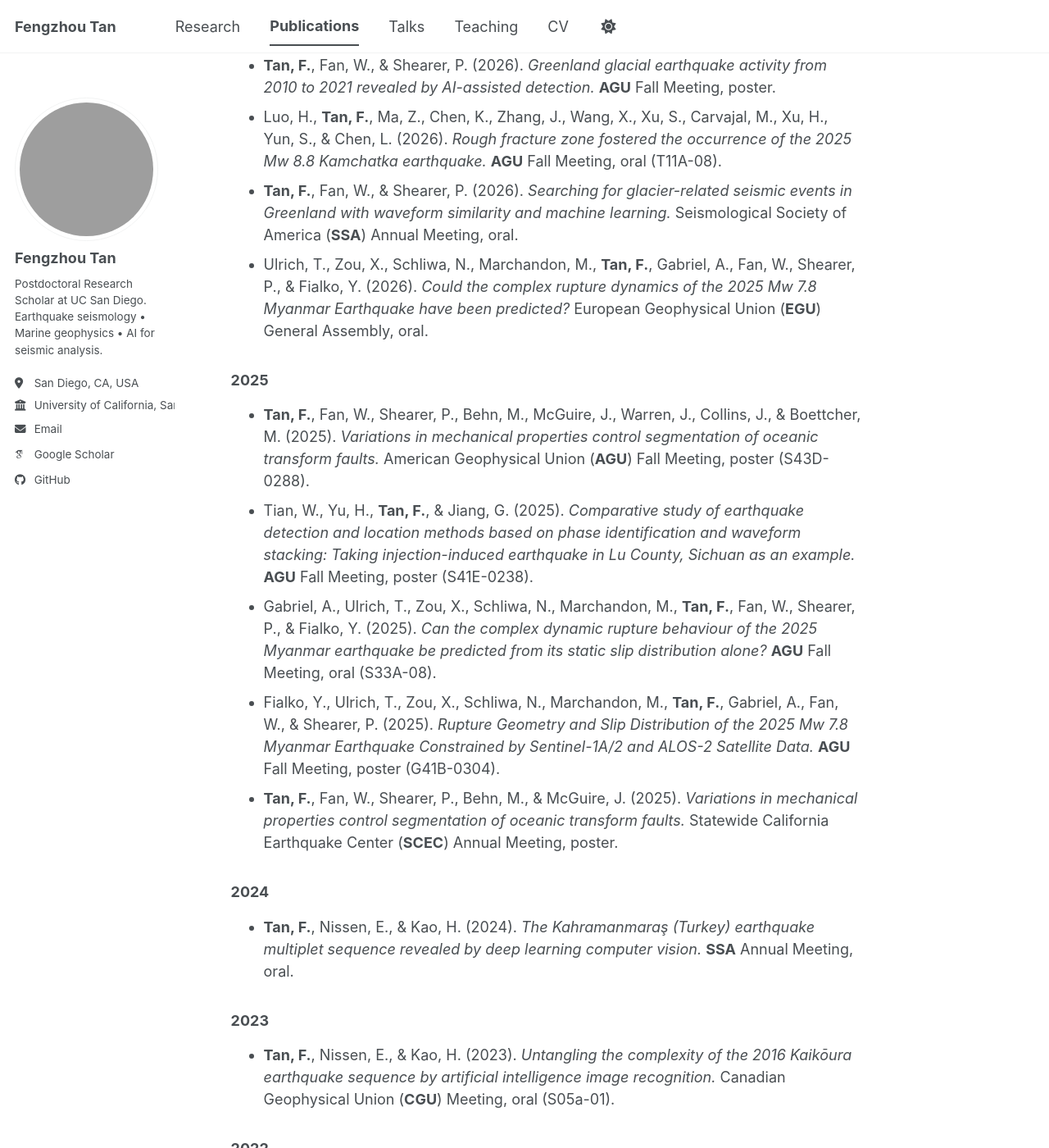
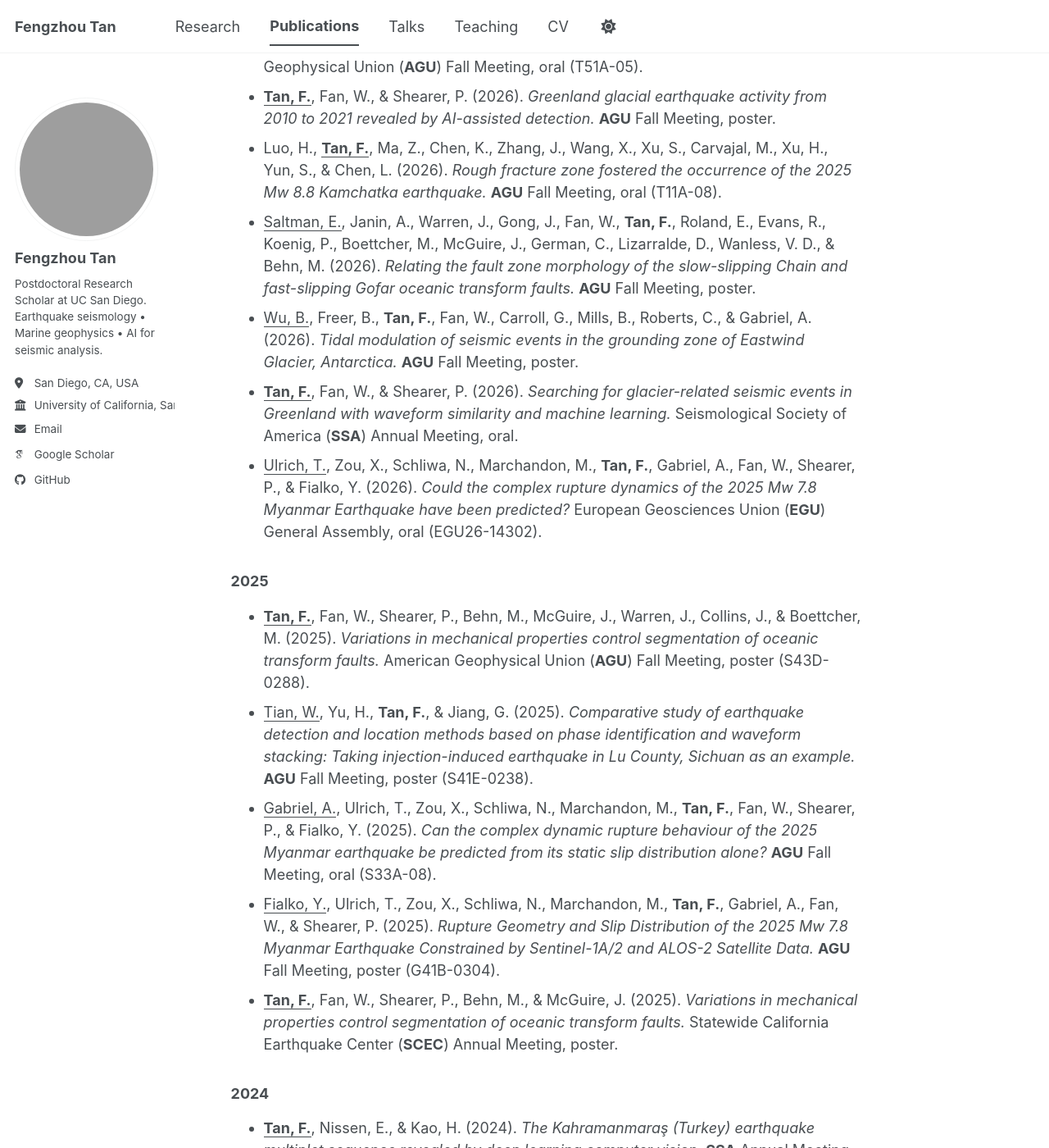
Before and after one commit to tanfengzhou/tanfengzhou.github.io, a Jekyll site: the page built from _pages/publications.md, in a window 1280 px wide and 1400 px high, scrolled down 2509 px. Shown: the whole window at 82% size. Built offline with Jekyll 4.4.1, drawn with Linux system fonts in a browser that asks for light colours; some web fonts are replaced; a script bundle is joined from its source files by our own code; library files that are not in the unit come from our copies; some of the changed text lies outside the part shown; grey boxes are pictures that could not be loaded.

Commit message:
Complete conference records and underline presenting authors from CV source

```diff
--- a/_pages/publications.md
+++ b/_pages/publications.md
@@ -39,45 +39,49 @@ author_profile: true
 
 ## Conference publications
 
+Presenting authors are underlined.
+
 ### 2026
-- **Tan, F.**, Fan, W., Shearer, P., McGuire, J., Behn, M., Warren, J., Liu, Y., Collins, J., & Boettcher, M. (2026). *Fault-zone structure and fluid conditions associated with along-strike segmentation at the Gofar transform fault, East Pacific Rise.* American Geophysical Union (**AGU**) Fall Meeting, oral (T51A-05).
-- **Tan, F.**, Fan, W., & Shearer, P. (2026). *Greenland glacial earthquake activity from 2010 to 2021 revealed by AI-assisted detection.* **AGU** Fall Meeting, poster.
-- Luo, H., **Tan, F.**, Ma, Z., Chen, K., Zhang, J., Wang, X., Xu, S., Carvajal, M., Xu, H., Yun, S., & Chen, L. (2026). *Rough fracture zone fostered the occurrence of the 2025 Mw 8.8 Kamchatka earthquake.* **AGU** Fall Meeting, oral (T11A-08).
-- **Tan, F.**, Fan, W., & Shearer, P. (2026). *Searching for glacier-related seismic events in Greenland with waveform similarity and machine learning.* Seismological Society of America (**SSA**) Annual Meeting, oral.
-- Ulrich, T., Zou, X., Schliwa, N., Marchandon, M., **Tan, F.**, Gabriel, A., Fan, W., Shearer, P., & Fialko, Y. (2026). *Could the complex rupture dynamics of the 2025 Mw 7.8 Myanmar Earthquake have been predicted?* European Geophysical Union (**EGU**) General Assembly, oral.
+- **<u>Tan, F.</u>**, Fan, W., Shearer, P., McGuire, J., Behn, M., Warren, J., Liu, Y., Collins, J., & Boettcher, M. (2026). *Fault-zone structure and fluid conditions associated with along-strike segmentation at the Gofar transform fault, East Pacific Rise.* American Geophysical Union (**AGU**) Fall Meeting, oral (T51A-05).
+- **<u>Tan, F.</u>**, Fan, W., & Shearer, P. (2026). *Greenland glacial earthquake activity from 2010 to 2021 revealed by AI-assisted detection.* **AGU** Fall Meeting, poster.
+- Luo, H., **<u>Tan, F.</u>**, Ma, Z., Chen, K., Zhang, J., Wang, X., Xu, S., Carvajal, M., Xu, H., Yun, S., & Chen, L. (2026). *Rough fracture zone fostered the occurrence of the 2025 Mw 8.8 Kamchatka earthquake.* **AGU** Fall Meeting, oral (T11A-08).
+- <u>Saltman, E.</u>, Janin, A., Warren, J., Gong, J., Fan, W., **Tan, F.**, Roland, E., Evans, R., Koenig, P., Boettcher, M., McGuire, J., German, C., Lizarralde, D., Wanless, V. D., & Behn, M. (2026). *Relating the fault zone morphology of the slow-slipping Chain and fast-slipping Gofar oceanic transform faults.* **AGU** Fall Meeting, poster.
+- <u>Wu, B.</u>, Freer, B., **Tan, F.**, Fan, W., Carroll, G., Mills, B., Roberts, C., & Gabriel, A. (2026). *Tidal modulation of seismic events in the grounding zone of Eastwind Glacier, Antarctica.* **AGU** Fall Meeting, poster.
+- **<u>Tan, F.</u>**, Fan, W., & Shearer, P. (2026). *Searching for glacier-related seismic events in Greenland with waveform similarity and machine learning.* Seismological Society of America (**SSA**) Annual Meeting, oral.
+- <u>Ulrich, T.</u>, Zou, X., Schliwa, N., Marchandon, M., **Tan, F.**, Gabriel, A., Fan, W., Shearer, P., & Fialko, Y. (2026). *Could the complex rupture dynamics of the 2025 Mw 7.8 Myanmar Earthquake have been predicted?* European Geosciences Union (**EGU**) General Assembly, oral (EGU26-14302).
 
 ### 2025
-- **Tan, F.**, Fan, W., Shearer, P., Behn, M., McGuire, J., Warren, J., Collins, J., & Boettcher, M. (2025). *Variations in mechanical properties control segmentation of oceanic transform faults.* American Geophysical Union (**AGU**) Fall Meeting, poster (S43D-0288).
-- Tian, W., Yu, H., **Tan, F.**, & Jiang, G. (2025). *Comparative study of earthquake detection and location methods based on phase identification and waveform stacking: Taking injection-induced earthquake in Lu County, Sichuan as an example.* **AGU** Fall Meeting, poster (S41E-0238).
-- Gabriel, A., Ulrich, T., Zou, X., Schliwa, N., Marchandon, M., **Tan, F.**, Fan, W., Shearer, P., & Fialko, Y. (2025). *Can the complex dynamic rupture behaviour of the 2025 Myanmar earthquake be predicted from its static slip distribution alone?* **AGU** Fall Meeting, oral (S33A-08).
-- Fialko, Y., Ulrich, T., Zou, X., Schliwa, N., Marchandon, M., **Tan, F.**, Gabriel, A., Fan, W., & Shearer, P. (2025). *Rupture Geometry and Slip Distribution of the 2025 Mw 7.8 Myanmar Earthquake Constrained by Sentinel-1A/2 and ALOS-2 Satellite Data.* **AGU** Fall Meeting, poster (G41B-0304).
-- **Tan, F.**, Fan, W., Shearer, P., Behn, M., & McGuire, J. (2025). *Variations in mechanical properties control segmentation of oceanic transform faults.* Statewide California Earthquake Center (**SCEC**) Annual Meeting, poster.
+- **<u>Tan, F.</u>**, Fan, W., Shearer, P., Behn, M., McGuire, J., Warren, J., Collins, J., & Boettcher, M. (2025). *Variations in mechanical properties control segmentation of oceanic transform faults.* American Geophysical Union (**AGU**) Fall Meeting, poster (S43D-0288).
+- <u>Tian, W.</u>, Yu, H., **Tan, F.**, & Jiang, G. (2025). *Comparative study of earthquake detection and location methods based on phase identification and waveform stacking: Taking injection-induced earthquake in Lu County, Sichuan as an example.* **AGU** Fall Meeting, poster (S41E-0238).
+- <u>Gabriel, A.</u>, Ulrich, T., Zou, X., Schliwa, N., Marchandon, M., **Tan, F.**, Fan, W., Shearer, P., & Fialko, Y. (2025). *Can the complex dynamic rupture behaviour of the 2025 Myanmar earthquake be predicted from its static slip distribution alone?* **AGU** Fall Meeting, oral (S33A-08).
+- <u>Fialko, Y.</u>, Ulrich, T., Zou, X., Schliwa, N., Marchandon, M., **Tan, F.**, Gabriel, A., Fan, W., & Shearer, P. (2025). *Rupture Geometry and Slip Distribution of the 2025 Mw 7.8 Myanmar Earthquake Constrained by Sentinel-1A/2 and ALOS-2 Satellite Data.* **AGU** Fall Meeting, poster (G41B-0304).
+- **<u>Tan, F.</u>**, Fan, W., Shearer, P., Behn, M., & McGuire, J. (2025). *Variations in mechanical properties control segmentation of oceanic transform faults.* Statewide California Earthquake Center (**SCEC**) Annual Meeting, poster.
 
 ### 2024
-- **Tan, F.**, Nissen, E., & Kao, H. (2024). *The Kahramanmaraş (Turkey) earthquake multiplet sequence revealed by deep learning computer vision.* **SSA** Annual Meeting, oral.
+- **<u>Tan, F.</u>**, Nissen, E., & Kao, H. (2024). *The Kahramanmaraş (Turkey) earthquake multiplet sequence revealed by deep learning computer vision.* **SSA** Annual Meeting, oral.
 
 ### 2023
-- **Tan, F.**, Nissen, E., & Kao, H. (2023). *Untangling the complexity of the 2016 Kaikōura earthquake sequence by artificial intelligence image recognition.* Canadian Geophysical Union (**CGU**) Meeting, oral (S05a-01).
+- **<u>Tan, F.</u>**, Nissen, E., & Kao, H. (2023). *Untangling the complexity of the 2016 Kaikōura earthquake sequence by artificial intelligence image recognition.* Canadian Geophysical Union (**CGU**) Meeting, oral (S05a-01).
 
 ### 2022
-- **Tan, F.**, Kao, H., Yi, K. M., Goerzen, C., Hutchinson, J., Gao, D., Farahbod, A., & Nissen, E. (2022). *Source Untangler Guided by Artificial Intelligence Image Recognition (SUGAR).* **AGU** Fall Meeting, oral (S52A-03).
+- **<u>Tan, F.</u>**, Kao, H., Yi, K. M., Goerzen, C., Hutchinson, J., Gao, D., Farahbod, A., & Nissen, E. (2022). *Source Untangler Guided by Artificial Intelligence Image Recognition (SUGAR).* **AGU** Fall Meeting, oral (S52A-03).
 
 ### 2021
-- Karasozen, E., Pousse-Beltran, L., Buyukakpinar, P., Dogan, G. G., Goldberg, D., Floyd, M., **Tan, F.**, Bergman, E., Nissen, E., Ozacar, A., & Yalciner, A. C. (2021). *The 2020 October 30 Mw 7.0 Samos earthquake.* European Seismological Commission (**ESC**) Assembly, oral (38-206).
-- Schaeffer, A., **Tan, F.**, Hale, C., Kao, H., Mulder, T., & Paul, C. (2021). *Examining micro-seismicity across southern Vancouver Island: applying automated detection to augment existing seismic catalogues.* **AGU** Fall Meeting, poster (T15D-0195).
-- Salomon, G., **Tan, F.**, Nissen, E., Pousse-Beltran, L., Bergman, E., & Karasozen, E. (2021). *Tectonic setting of the Koryak region, Siberia from the 2020 M 6.4 Chukotskiy earthquake.* **AGU** Fall Meeting, poster (EP55A-1059).
+- <u>Karasozen, E.</u>, Pousse-Beltran, L., Buyukakpinar, P., Dogan, G. G., Goldberg, D., Floyd, M., **Tan, F.**, Bergman, E., Nissen, E., Ozacar, A., & Yalciner, A. C. (2021). *The 2020 October 30 Mw 7.0 Samos earthquake.* European Seismological Commission (**ESC**) Assembly, oral (38-206).
+- <u>Schaeffer, A.</u>, **Tan, F.**, Hale, C., Kao, H., Mulder, T., & Paul, C. (2021). *Examining micro-seismicity across southern Vancouver Island: applying automated detection to augment existing seismic catalogues.* **AGU** Fall Meeting, poster (T15D-0195).
+- <u>Salomon, G.</u>, **Tan, F.**, Nissen, E., Pousse-Beltran, L., Bergman, E., & Karasozen, E. (2021). *Tectonic setting of the Koryak region, Siberia from the 2020 M 6.4 Chukotskiy earthquake.* **AGU** Fall Meeting, poster (EP55A-1059).
 
 ### 2020
-- **Tan, F.**, Kao, H., & Nissen, E. (2020). *Tracking earthquake sequences in real time: application of Seismicity-Scanning based on Navigated Automatic Phase-picking (S-SNAP) to the 2019 Ridgecrest, California sequence.* **AGU** Fall Meeting, poster (S038-0016).
-- **Tan, F.**, Kao, H., & Nissen, E. (2020). *Source-Scanning based on Navigated Automatic Phase-Picking (S-SNAP) for delineating the spatiotemporal distribution of earthquake sequence in real time: application to the 2019 Ridgecrest, California sequence.* **SSA** Annual Meeting, oral (Seismological Research Letters 91(2B): 1258).
-- Pousse-Beltran, L., Nissen, E., Bergman, E., Cambaz, D., Gaudreau, É., Karasözen, E., & **Tan, F.** (2020). *Rupture behavior of the 2020 Mw 6.8 Elazığ (Turkey) earthquake and its tectonic implications.* **AGU** Fall Meeting, poster (T054-0009).
+- **<u>Tan, F.</u>**, Kao, H., & Nissen, E. (2020). *Tracking earthquake sequences in real time: application of Seismicity-Scanning based on Navigated Automatic Phase-picking (S-SNAP) to the 2019 Ridgecrest, California sequence.* **AGU** Fall Meeting, poster (S038-0016).
+- **<u>Tan, F.</u>**, Kao, H., & Nissen, E. (2020). *Source-Scanning based on Navigated Automatic Phase-Picking (S-SNAP) for delineating the spatiotemporal distribution of earthquake sequence in real time: application to the 2019 Ridgecrest, California sequence.* **SSA** Annual Meeting, oral (Seismological Research Letters 91(2B): 1258).
+- <u>Pousse-Beltran, L.</u>, Nissen, E., Bergman, E., Cambaz, D., Gaudreau, É., Karasözen, E., & **Tan, F.** (2020). *Rupture behavior of the 2020 Mw 6.8 Elazığ (Turkey) earthquake and its tectonic implications.* **AGU** Fall Meeting, poster (T054-0009).
 
 ### 2019
-- Kao, H., Visser, R., Dokht, R. M. H., Venables, S., Mahani, A. B., Liu, Y., & **Tan, F.** (2019). *Quantitative relationship between injection operations and induced seismicity in the Southern Montney Play, British Columbia, Canada.* **AGU** Fall Meeting, oral (S12A-08).
+- <u>Kao, H.</u>, Visser, R., Dokht, R. M. H., Venables, S., Mahani, A. B., Liu, Y., & **Tan, F.** (2019). *Quantitative relationship between injection operations and induced seismicity in the Southern Montney Play, British Columbia, Canada.* **AGU** Fall Meeting, oral (S12A-08).
 
 ### 2018
-- **Tan, F.**, Kao, H., Nissen, E., & Eaton, D. (2018). *Seismicity-Scanning based on Navigated Automatic Phase-picking (S-SNAP).* **AGU** Fall Meeting, poster (S31F-0568).
-- Nissen, E., Ghods, A., Karasözen, E., Elliott, J. R., Barnhart, W. D., Bergman, E. A., Hayes, G. P., Jamal-Reyhani, M., Nemati, M., **Tan, F.**, Abdulnaby, W., Benz, H. M., Shahvar, M. P., Talebian, M., & Chen, L. (2018). *The 12 November 2017 Mw 7.3 Ezgeleh–Sarpolzahab (Iran) earthquake and active tectonics of the Lurestan arc.* **AGU** Fall Meeting, poster (G23B-0581).
+- **<u>Tan, F.</u>**, Kao, H., Nissen, E., & Eaton, D. (2018). *Seismicity-Scanning based on Navigated Automatic Phase-picking (S-SNAP).* **AGU** Fall Meeting, poster (S31F-0568).
+- <u>Nissen, E.</u>, Ghods, A., Karasözen, E., Elliott, J. R., Barnhart, W. D., Bergman, E. A., Hayes, G. P., Jamal-Reyhani, M., Nemati, M., **Tan, F.**, Abdulnaby, W., Benz, H. M., Shahvar, M. P., Talebian, M., & Chen, L. (2018). *The 12 November 2017 Mw 7.3 Ezgeleh–Sarpolzahab (Iran) earthquake and active tectonics of the Lurestan arc.* **AGU** Fall Meeting, poster (G23B-0581).
 
 ### 2016
-- **Tan, F.**, Wang, G., Chen, C., & Ge, Z. (2016). *Comparison of different approaches of back projection method in retrieving the rupture process of large earthquakes.* **AGU** Fall Meeting, poster (S23C-2784).
+- **<u>Tan, F.</u>**, Wang, G., Chen, C., & Ge, Z. (2016). *Comparison of different approaches of back projection method in retrieving the rupture process of large earthquakes.* **AGU** Fall Meeting, poster (S23C-2784).
```
